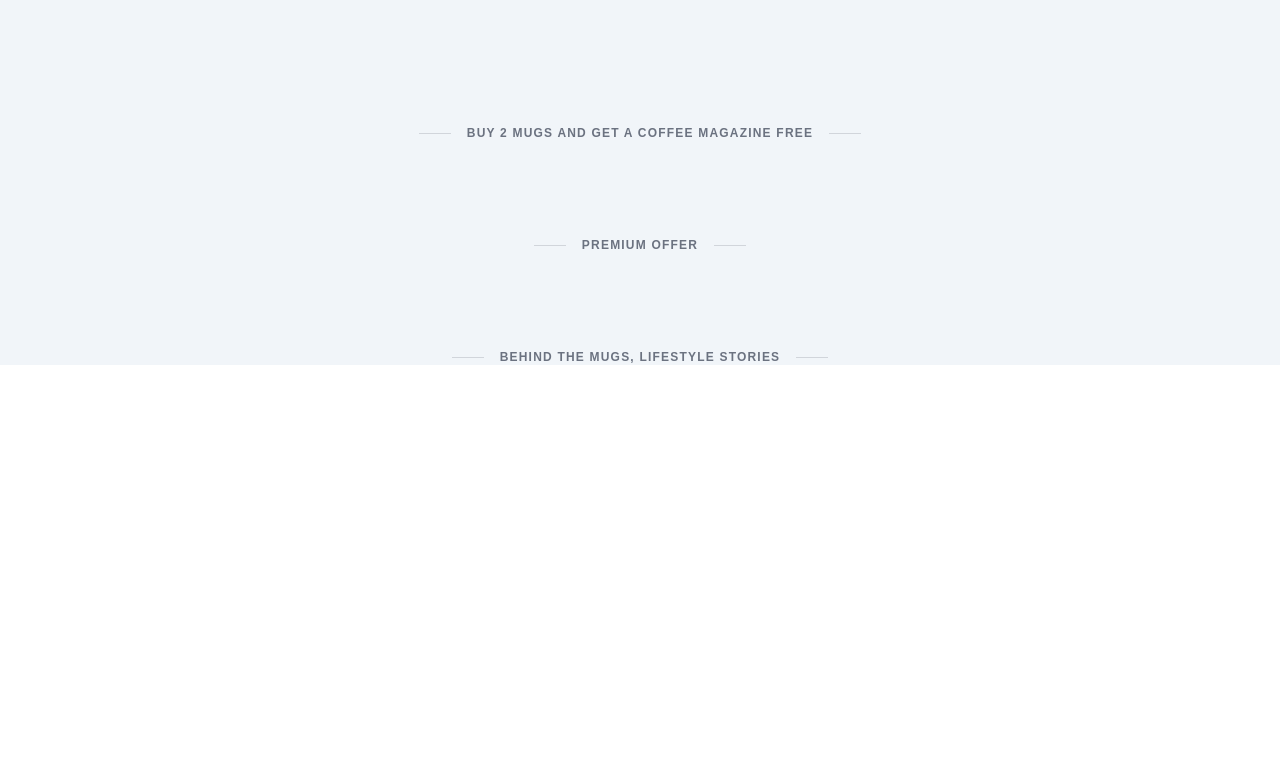
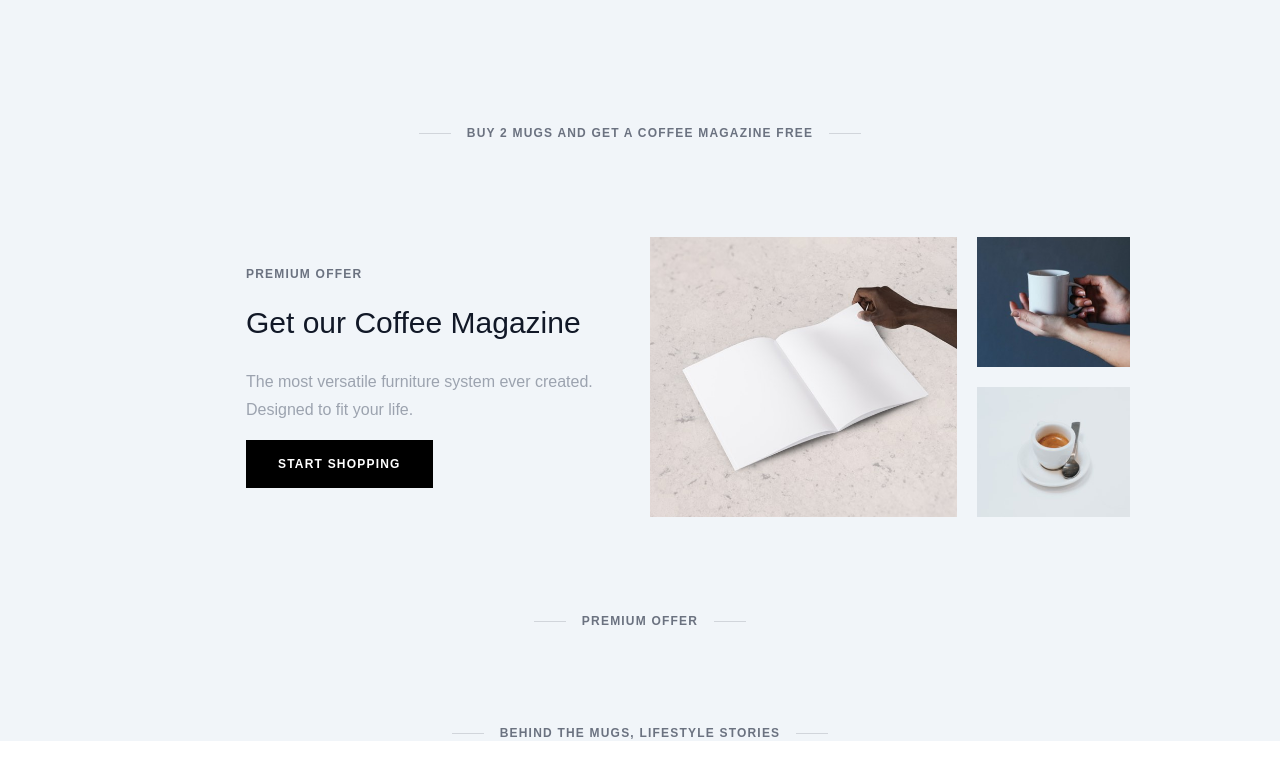
Before and after one commit to Danghieu02072000/landingPage_Coffee-Mugs, a website: page src/index.html in a window 1280 px wide. Shown: the part 3641-4420 px from the top of the page. Before the commit the page ends 4102 px from the top, so only its background shows below. Drawn offline with Linux system fonts and the light colour scheme.

Commit message:
add magazine

```diff
--- a/src/css/input.css
+++ b/src/css/input.css
@@ -36,6 +36,6 @@
     @apply  text-base font-medium text-gray-400 line-through;
 }
 .cus_btn {
-    @apply px-8 py-4 text-center uppercase font-semibold text-xs tracking-widest cursor-pointer hover:opacity-95 ;
+    @apply px-8 py-4 text-center uppercase font-semibold text-xs tracking-widest cursor-pointer inline-block hover:opacity-95 ;
 }
 }
--- a/src/index.html
+++ b/src/index.html
@@ -238,7 +238,24 @@
                     <div class="sub-headline__label">Buy 2 mugs and get a coffee magazine free</div>
                     <div class="sub-headline__decor "></div>
                 </div>
-                <section class="coffee-magazine"></section>
+                <section class="coffee-magazine  max-w-wrapper mx-auto mb-24 px-5">
+                    <div class="grid grid-cols-1 gap-10 ms:gap-5  ms:grid-cols-2 ">
+                        <div class="pl-0 ms:pl-[3.5rem] flex flex-col justify-center items-center ms:items-start order-last ms:order-none">
+                            <div class="sub-headline__label text-start m-0">Premium Offer</div>
+                            <h2 class="text-3xl leading-[50px] mt-4 mb-5 text-gray-900">Get our Coffee Magazine</h2>
+                            <p class="text-base leading-7 text-gray-400 font-light mb-4">The most versatile furniture system ever created. Designed to fit your life.</p>
+                            <a href="#" class="cus_btn bg-black text-white">Start Shopping</a>
+                        </div>
+                        <div class="flex flex-col sm:flex-row  gap-5  w-11/12 sm:w-[480px] ms:max-w-none  mx-auto">
+                            <div class=" h-[280px] sm:basis-2/3 bg-[url('../../src/images/img_magazine-1.jpg')] bg-center bg-cover bg-no-repeat w-full  "></div>
+                            <div class="h-[130px] sm:h-[280px] sm:basis-1/3 flex sm:flex-col gap-5">
+                                <div class="col-span-1 row-span-1 bg-[url('../../src/images/img_magazine-2.jpg')] bg-center bg-cover bg-no-repeat w-full h-full "></div>
+                                <div class="col-span-1 row-span-1 bg-[url('../../src/images/img_magazine-3.jpg')] bg-center bg-cover bg-no-repeat w-full h-full "></div>
+                            </div>
+
+                        </div>
+                    </div>
+                </section>
                 <div class="sub-headline">
                     <div class="sub-headline__decor "></div>
                     <div class="sub-headline__label">Premium Offer</div>
```
Also changed, not shown: dist/output.css, src/images/img_magazine-1.jpg (added), src/images/img_magazine-2.jpg (added), src/images/img_magazine-3.jpg (added).
